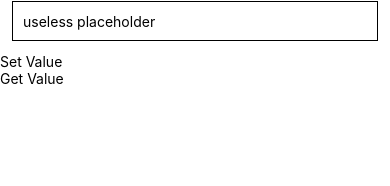
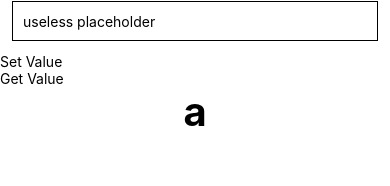
Before and after one commit to DereviankoYaroslav/mobileApplication, a React Native app: screen /Home in a window 390 px wide. Shown: the part 255-441 px from the top of the page. Built offline with nearby package versions, Linux system fonts and the light colour scheme; no server answers.

Commit message:
+Store array of objects

```diff
--- a/components/MainPage.js
+++ b/components/MainPage.js
@@ -29,8 +29,9 @@ const getData = async () => {
 
 const MainPage = () => {
 
-  const [number, onChangeNumber] = React.useState('');
-  const [myNumber, onChangeMyNumber] = React.useState([]);
+  const [eng, onChangeEng] = React.useState('');
+  const [ukr, onChangeUkr] = React.useState('');
+  const [myNumber, onChangeMyNumber] = React.useState([{eng: 'a', ukr: 'b'}]);
 
   return (
     <ScrollView style={styles.container}>
@@ -40,21 +41,25 @@ const MainPage = () => {
         <Movies></Movies>
         <TextInput
         style={styles.input}
-        onChangeText={onChangeNumber}
-        value={number}
+        onChangeText={onChangeEng}
+        value={eng}
         placeholder="useless placeholder"
-        keyboardType="numeric"
+        keyboardType='default'
         />
         <TextInput
         style={styles.input}
-        onChangeText={onChangeNumber}
-        value={number}
+        onChangeText={onChangeUkr}
+        value={ukr}
         placeholder="useless placeholder"
-        keyboardType="numeric"
+        keyboardType='default'
         />
-        <Pressable onPress={() => {myNumber.push(number); storeData(myNumber)}}><Text>Set Value</Text></Pressable>
-        <Pressable onPress={async () => onChangeMyNumber(await getData())}><Text>Get Value</Text></Pressable>
-        <Text style={styles.testNumber}>{myNumber.toString()}</Text>
+        <Pressable onPress={() => {let obj = {eng: eng, ukr: ukr}; myNumber.push(obj); console.log(myNumber); storeData(myNumber)}}><Text>Set Value</Text></Pressable>
+        <Pressable onPress={async () => {myNumber ? onChangeMyNumber(await getData()) : "Nothing to get"; console.log(myNumber)}}><Text>Get Value</Text></Pressable>
+        <View>{myNumber.map(item => {
+          return(
+          <Text style={styles.testNumber}>{item.eng}</Text>
+          )
+        })}</View>
     </ScrollView>
   );
 };
```
